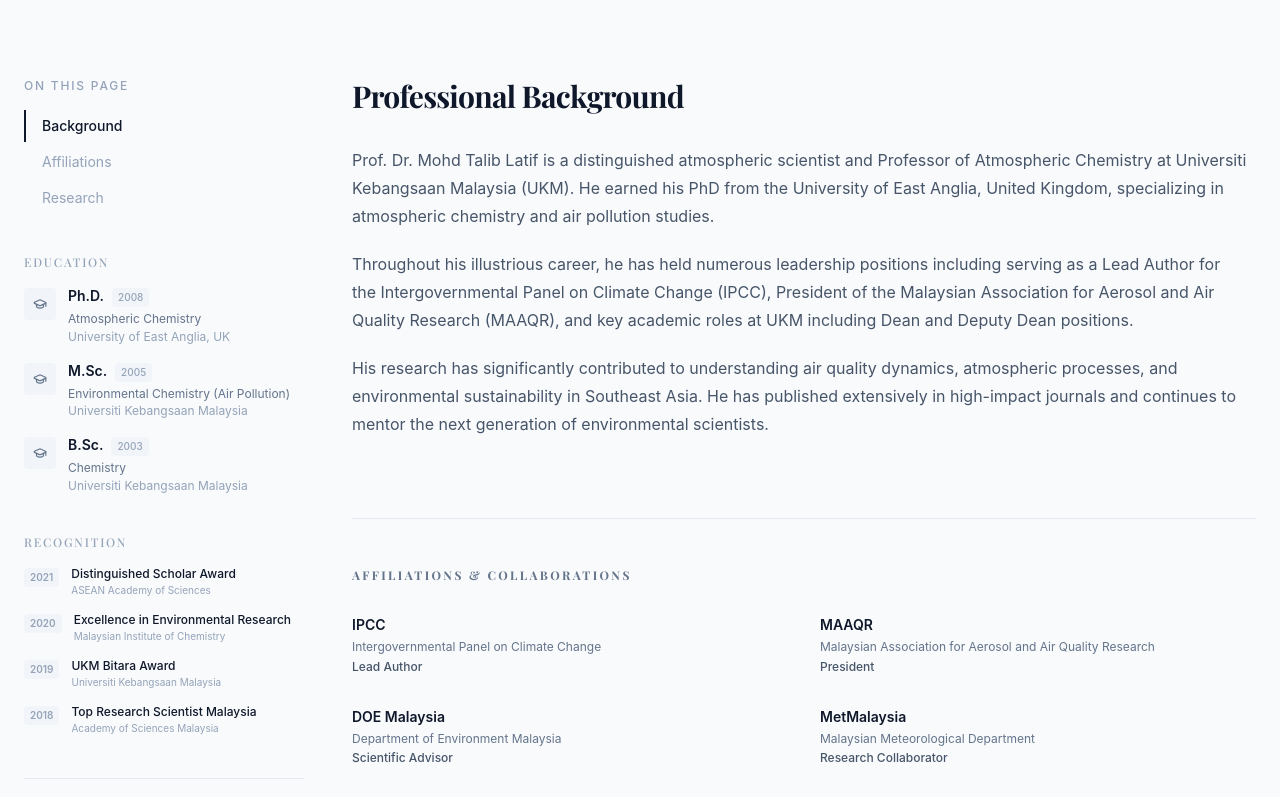
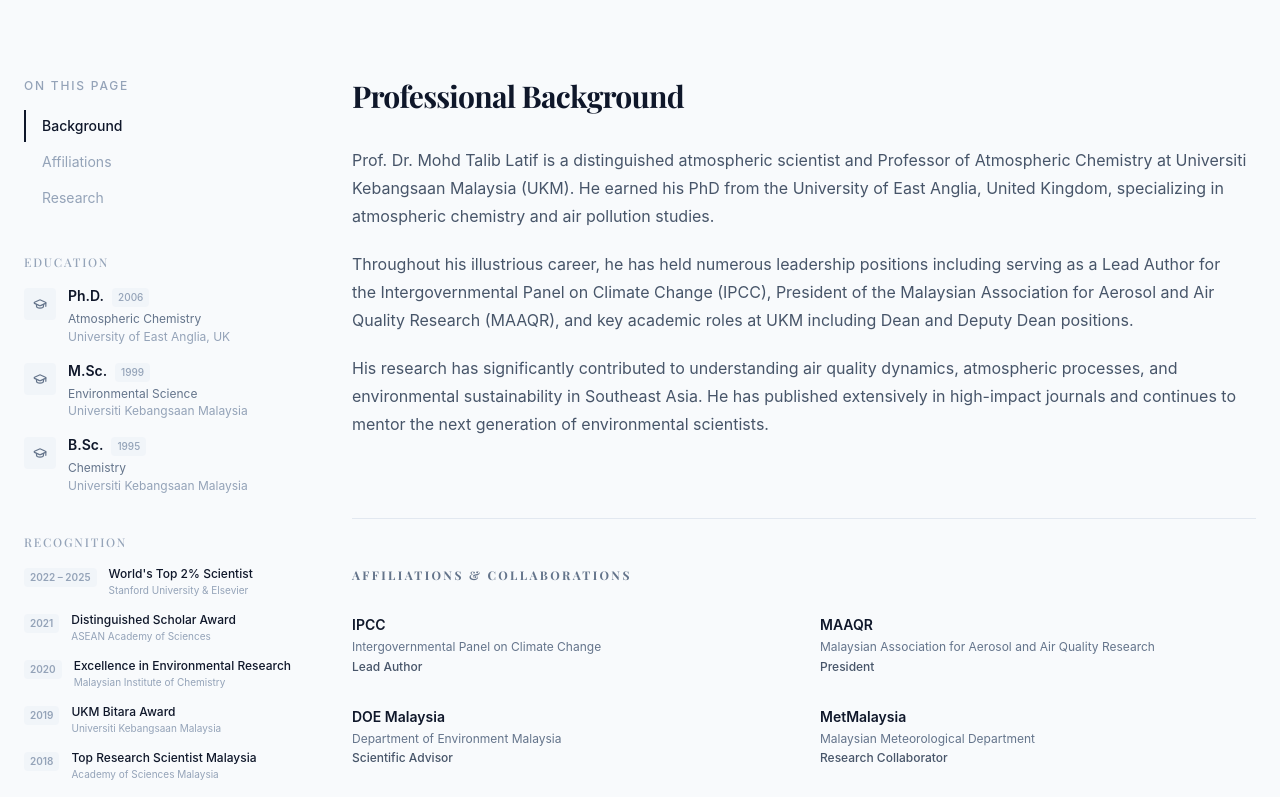
Before and after one commit to efamelody/lecturer-biography, a Next.js app: page /about in a window 1280 px wide. Shown: the part 463-1260 px from the top of the page. Built offline with nearby package versions, Linux system fonts and the light colour scheme; a web font is replaced by a local one.

Commit message:
Finalise UI

```diff
--- a/components/ExpandedAbout.tsx
+++ b/components/ExpandedAbout.tsx
@@ -7,19 +7,19 @@
 const educationData = [
   {
     degree: "Ph.D.",
-    year: "2008",
+    year: "2006",
     field: "Atmospheric Chemistry",
     institution: "University of East Anglia, UK",
   },
   {
     degree: "M.Sc.",
-    year: "2005",
-    field: "Environmental Chemistry (Air Pollution)",
+    year: "1999",
+    field: "Environmental Science",
     institution: "Universiti Kebangsaan Malaysia",
   },
   {
     degree: "B.Sc.",
-    year: "2003",
+    year: "1995",
     field: "Chemistry",
     institution: "Universiti Kebangsaan Malaysia",
   },
@@ -32,6 +32,7 @@
 ];
 
 const awards = [
+  { year: "2022 – 2025", title: "World's Top 2% Scientist", organization: "Stanford University & Elsevier"},
   { year: '2021', title: 'Distinguished Scholar Award', organization: 'ASEAN Academy of Sciences' },
   { year: '2020', title: 'Excellence in Environmental Research', organization: 'Malaysian Institute of Chemistry' },
   { year: '2019', title: 'UKM Bitara Award', organization: 'Universiti Kebangsaan Malaysia' },
--- a/components/PublicationsList.tsx
+++ b/components/PublicationsList.tsx
@@ -75,7 +75,7 @@
       <section>
         <div className="mb-8">
           <h2 className="text-2xl font-serif font-bold text-[#0f172a] tracking-tight mb-1">Featured Publications</h2>
-          <p className="text-sm text-[#64748b]">Highest impact works ranked by citation count</p>
+          <p className="text-sm text-[#64748b]">Highest impact works ranked by citation count — data via OpenAlex</p>
         </div>
         <div className="space-y-0">
           {topCited.map((pub: any) => (
--- a/components/SelectedPublicationsComponent.tsx
+++ b/components/SelectedPublicationsComponent.tsx
@@ -8,7 +8,7 @@
           <div className="max-w-3xl mb-16">
             <p className="text-sm font-medium uppercase tracking-[0.2em] text-[#64748b] mb-3">Research Output</p>
             <h1 className="text-4xl md:text-5xl font-serif font-bold text-[#0f172a] tracking-tight mb-4">Top-Cited Publications</h1>
-            <p className="text-[#64748b]">Highest impact works ranked by citation count — data via OpenAlex</p>
+            <p className="text-[#64748b]">Prof. Dr. Mohd Talib Latif consistently ranked <span className="text-[#0f172a] underline decoration-[#e2e8f0] underline-offset-4 font-medium">Stanford/Elsevier top 2% of scientists</span></p>
           </div>
 
           <PublicationsList />
```
